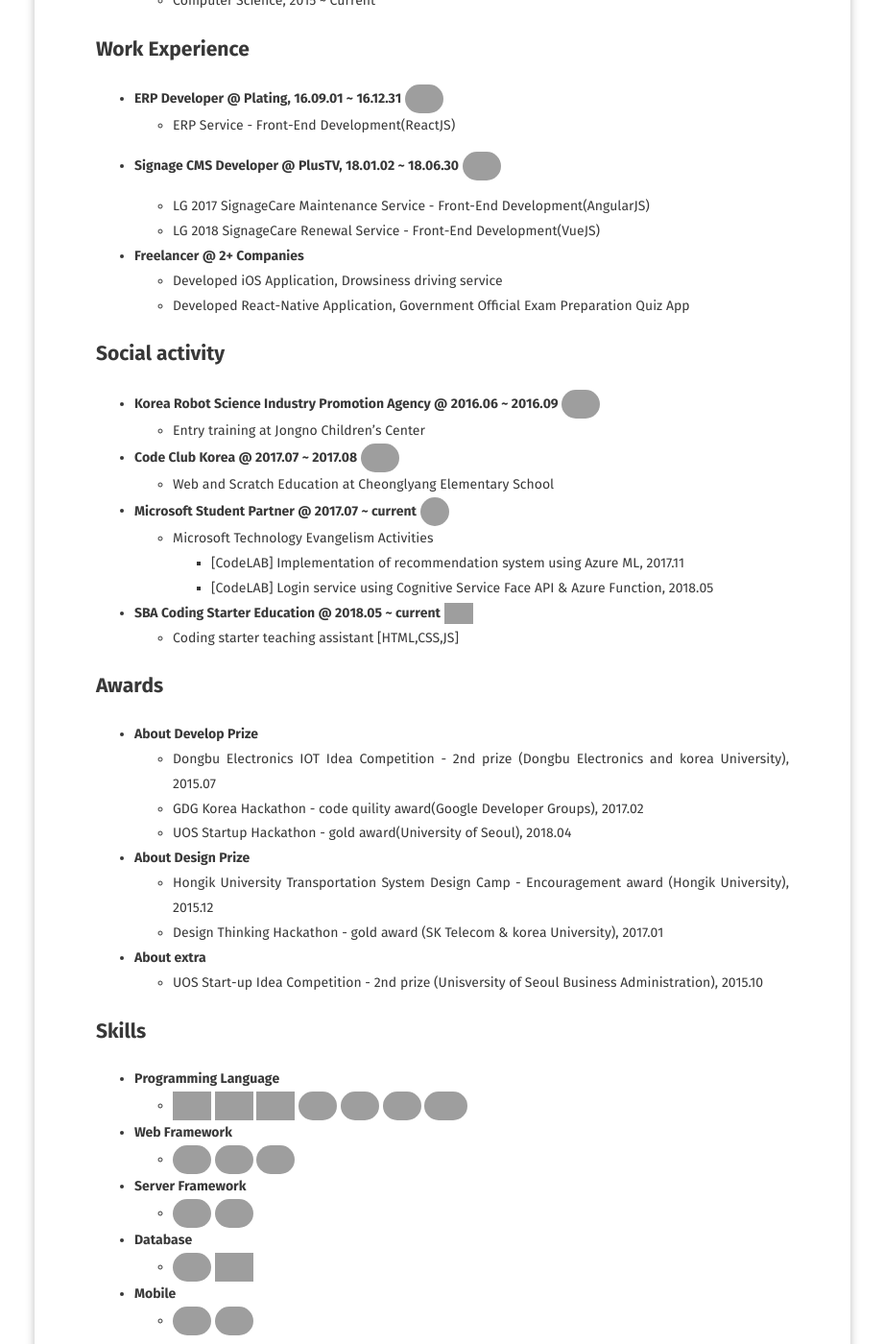
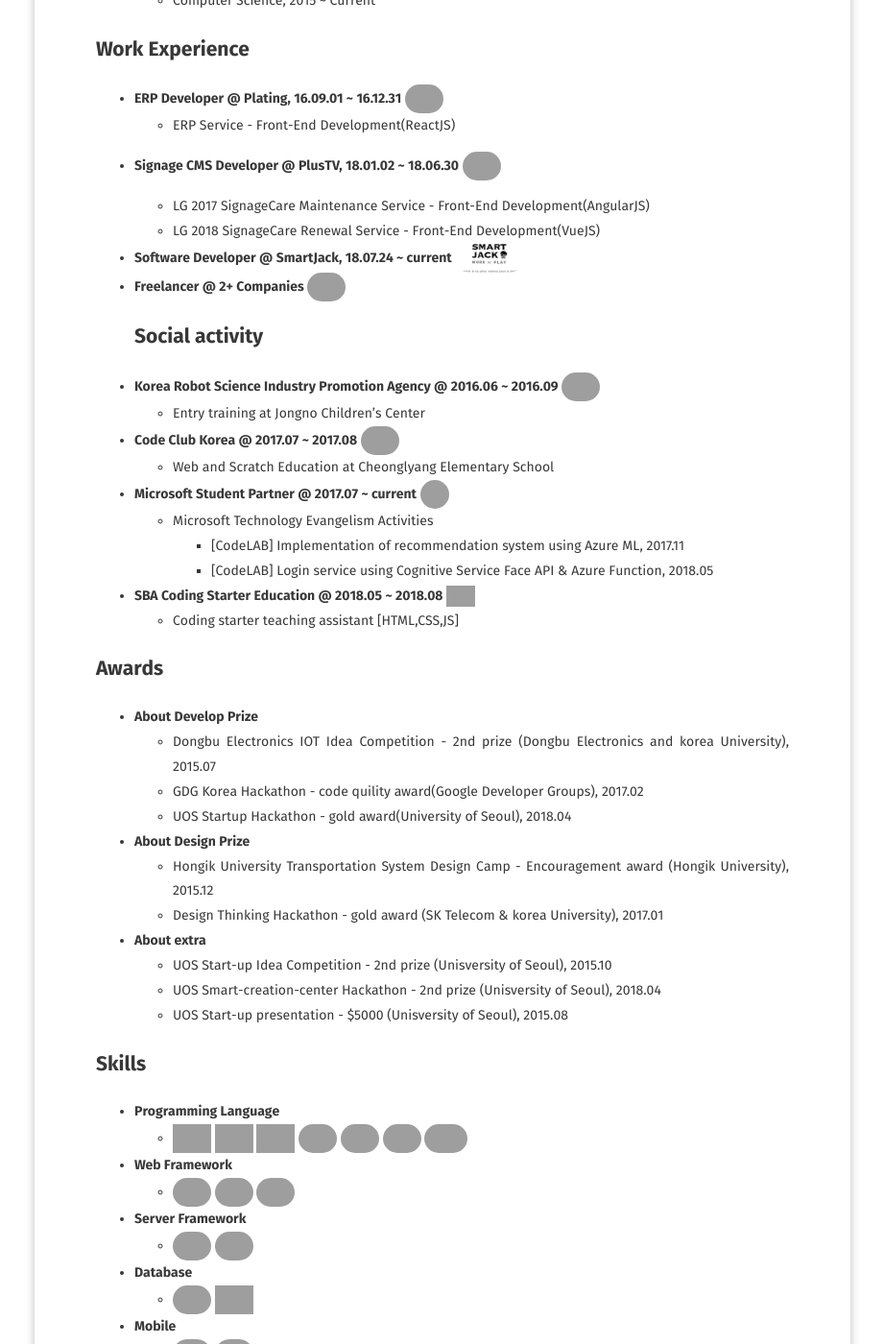
Before and after one commit to minjaeJo/minjaeJo.github.io, a Jekyll site: the page built from about/index.md, in a window 1280 px wide and 1400 px high, scrolled down 431 px. Shown: the whole window at 96% size, without its empty margins (179-1100 px from the left). Built offline with Jekyll 4.4.1, drawn with Linux system fonts in a browser that asks for light colours; some web fonts are replaced; some of the changed text lies outside the part shown; grey boxes are pictures that could not be loaded.

Commit message:
about 추가

```diff
--- a/about/index.md
+++ b/about/index.md
@@ -25,10 +25,10 @@ comments: false
 	* LG 2017 SignageCare Maintenance Service - Front-End Development(AngularJS)
     * LG 2018 SignageCare Renewal Service - Front-End Development(VueJS)
 
+* **Software Developer @ SmartJack, 18.07.24 ~ current**
+<img class="image_logo" src='https://raw.githubusercontent.com/minjaeJo/minjaeJo.github.io/master/assets/img/smartjack.png'>
 * **Freelancer @ 2+ Companies**
-	* Developed iOS Application, Drowsiness driving service
-	* Developed React-Native Application, Government Official Exam Preparation Quiz App
-
+<img class='image_logo' src='https://www.theteams.kr/includes/uploads/company_profile/706daf75ea475c99918da2d7b7a7ff6f20171009144405_nail.jpg'>
 ## Social activity
 * **Korea Robot Science Industry Promotion Agency @ 2016.06 ~ 2016.09**
 <img class='image_logo' src='https://pbs.twimg.com/profile_images/1158493297/phpfXjzYK_400x400'>
@@ -44,7 +44,7 @@ comments: false
         * [CodeLAB] Implementation of recommendation system using Azure ML, 2017.11
         * [CodeLAB] Login service using Cognitive Service Face API & Azure Function, 2018.05
 
-* **SBA Coding Starter Education @ 2018.05 ~ current**
+* **SBA Coding Starter Education @ 2018.05 ~ 2018.08**
 <img class='image_logo squard' style="width: 30px;" src='http://img.etnews.com/news/article/2017/08/31/cms_temp_article_31154246322352.jpg'>
     * Coding starter teaching assistant [HTML,CSS,JS]
 
@@ -57,7 +57,9 @@ comments: false
   * Hongik University Transportation System Design Camp - Encouragement award (Hongik University), 2015.12
   * Design Thinking Hackathon - gold award (SK Telecom & korea University), 2017.01
 * **About extra**
-  * UOS Start-up Idea Competition - 2nd prize (Unisversity of Seoul Business Administration), 2015.10
+  * UOS Start-up Idea Competition - 2nd prize (Unisversity of Seoul), 2015.10
+  * UOS Smart-creation-center Hackathon - 2nd prize (Unisversity of Seoul), 2018.04
+  * UOS Start-up presentation - $5000 (Unisversity of Seoul), 2015.08
 
 ## Skills
 
@@ -74,10 +76,10 @@ comments: false
     <img class='image_logo' src='https://upload.wikimedia.org/wikipedia/commons/thumb/a/a7/React-icon.svg/1200px-React-icon.svg.png'>
     <img class='image_logo' src='https://kr.vuejs.org/images/logo.png'>
 * **Server Framework**
-	* <img class='image_logo' src='http://multiwebsoft.com/wp-content/uploads/2018/04/nodejslogo.png'>
+	* <img class='image_logo' src='https://upload.wikimedia.org/wikipedia/commons/thumb/d/d9/Node.js_logo.svg/300px-Node.js_logo.svg.png'>
     <img class='image_logo' src='http://cfile7.uf.tistory.com/image/263190415875856125A164'>
 * **Database**
-    * <img class='image_logo' src='https://d1eq8vvyuam4eq.cloudfront.net/mysql_logo.svg?ver=1513931952'>
+    * <img class='image_logo' src='https://upload.wikimedia.org/wikipedia/en/thumb/6/62/MySQL.svg/1200px-MySQL.svg.png'>
     <img class='image_logo squard' src='https://encrypted-tbn0.gstatic.com/images?q=tbn:ANd9GcTAsCm1wqFtbA99laL_KuNRem3AqMoW-Jri9Y1fsVS0RfYR7Aoh8g'>
 
 * **Mobile**
@@ -91,7 +93,7 @@ comments: false
 <img class='image_logo squard' src='https://avatars2.githubusercontent.com/u/29157988?s=400&u=5c02698a5bad03dda6f2d3178199038c4651ae77&v=4'>
 > Cafe information application that can search category for people who want to find a cafe that suits their personal taste
 <img class='image_logo ' src='https://cms-assets.tutsplus.com/uploads/users/769/posts/29355/preview_image/ios.jpg'>
-<img class='image_logo' src='http://multiwebsoft.com/wp-content/uploads/2018/04/nodejslogo.png'>
+<img class='image_logo' src='https://upload.wikimedia.org/wikipedia/commons/thumb/d/d9/Node.js_logo.svg/300px-Node.js_logo.svg.png'>
 <img class='image_logo squard' src='https://encrypted-tbn0.gstatic.com/images?q=tbn:ANd9GcTAsCm1wqFtbA99laL_KuNRem3AqMoW-Jri9Y1fsVS0RfYR7Aoh8g'>
 
 <img class='image_project' src='https://raw.githubusercontent.com/minjaeJo/minjaeJo.github.io/master/assets/img/project/machum_cafe/1.jpg'>
@@ -105,3 +107,6 @@ comments: false
 
 
 <img class='image_project' src='https://raw.githubusercontent.com/minjaeJo/minjaeJo.github.io/master/assets/img/project/kakoho/image.png'>
+
+* **Archiving @ 18.04.05 ~ 18.09.12**
+Comming Soon
```
Also changed, not shown: assets/img/smartjack.png (added).
